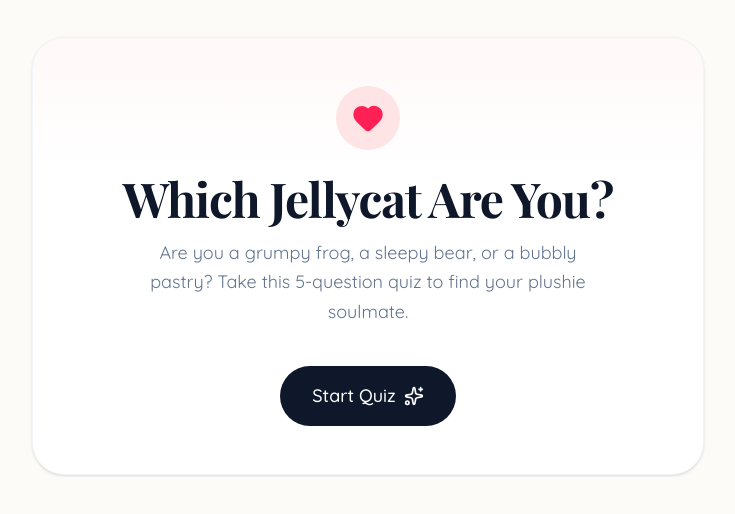
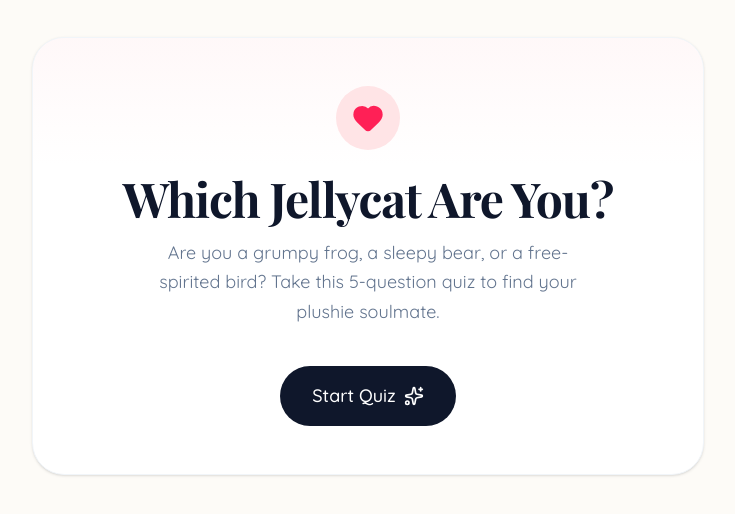
Before and after one commit to bestpigeon/jellycat, a React (Vite) app: page / in a window 1280 px wide. Shown: the part 144-658 px from the top of the page, without its empty margins (272-1007 px from the left). Built offline with nearby package versions, Linux system fonts and the light colour scheme; a web font is replaced by a local one.

Commit message:
text change

```diff
--- a/src/App.tsx
+++ b/src/App.tsx
@@ -97,7 +97,7 @@
         </h1>
 
         <p className="text-lg text-slate-500 mb-10 max-w-md mx-auto leading-relaxed">
-          Are you a grumpy frog, a sleepy bear, or a bubbly pastry? Take this
+          Are you a grumpy frog, a sleepy bear, or a free-spirited bird? Take this
           5-question quiz to find your plushie soulmate.
         </p>
 
```
